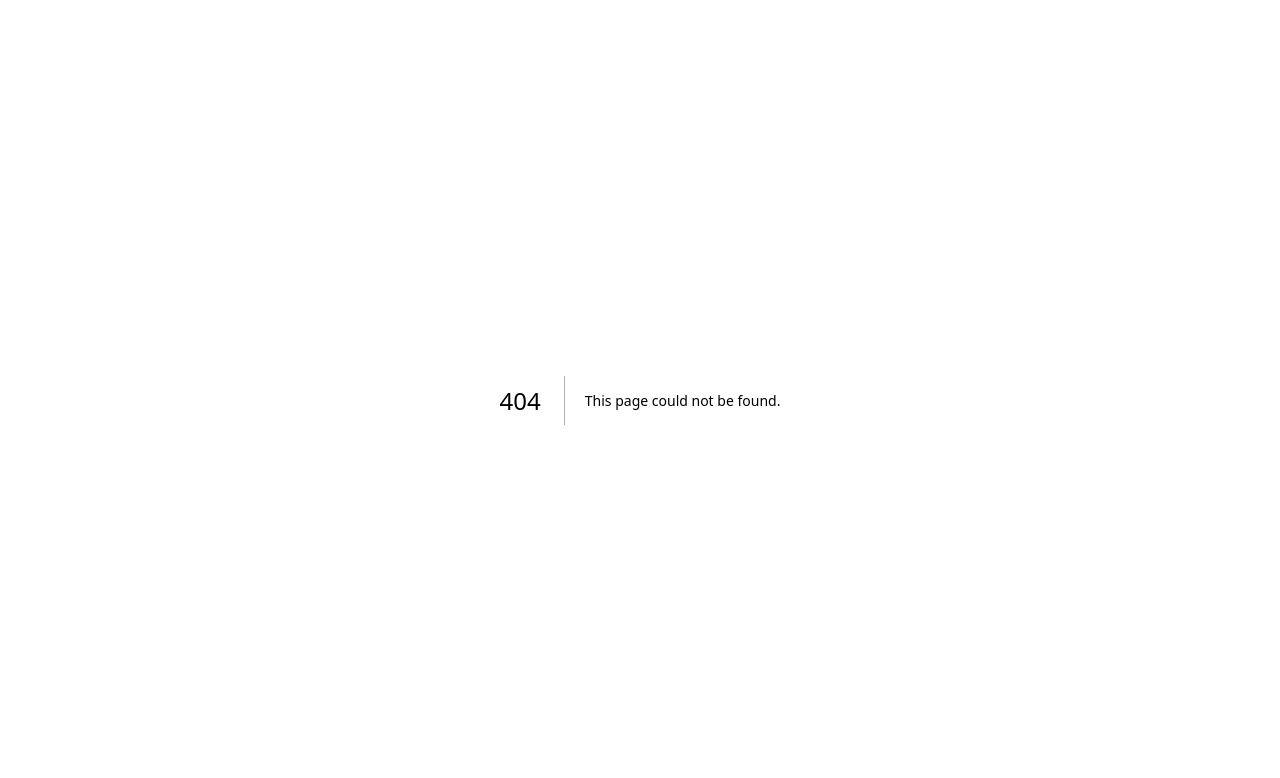
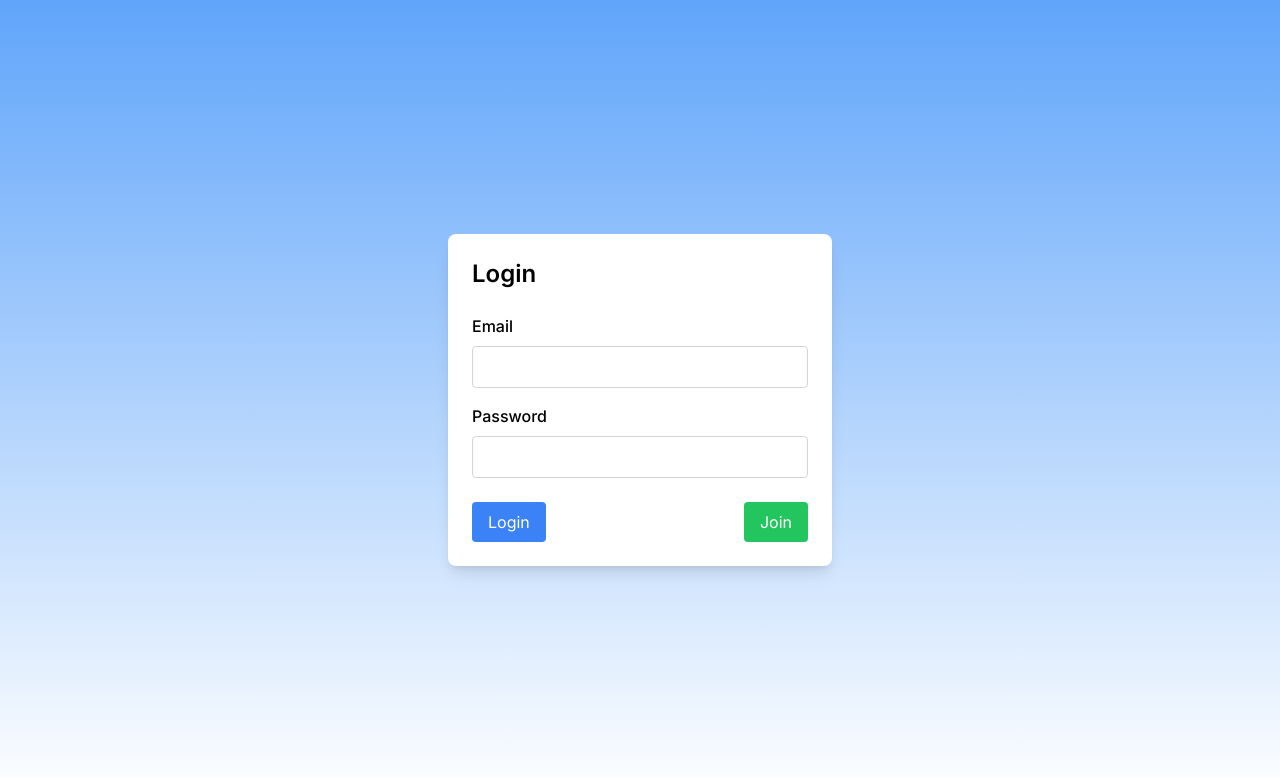
Before and after one commit to sunandasamanta/next-app, a Next.js app: page /login in a window 1280 px wide. Before the commit this address had no page. Shown: the top 778 px of the page. Built offline with nearby package versions, Linux system fonts and the light colour scheme.

Commit message:
login page

```diff
--- /dev/null
+++ b/src/app/login/page.jsx
@@ -0,0 +1,67 @@
+"use client"
+
+import { useState } from 'react';
+
+const LoginPage = () => {
+  const [email, setEmail] = useState('');
+  const [password, setPassword] = useState('');
+
+  const handleLogin = () => {
+    // Add your login logic here
+    // You can use the email and password state values to perform the login action
+    // For example, you can make an API call to authenticate the user
+  };
+
+  const handleJoin = () => {
+    // Add your logic to handle the "Join" button click
+    // For example, you can redirect the user to a registration page
+  };
+
+  return (
+    <div className="flex items-center justify-center h-screen bg-gradient-to-b from-blue-400 to-white">
+      <div className="w-96 text-black p-6 bg-white rounded-lg shadow-lg">
+        <h1 className="text-2xl font-semibold mb-6">Login</h1>
+        <div className="mb-4">
+          <label htmlFor="email" className="block font-medium mb-2">
+            Email
+          </label>
+          <input
+            type="email"
+            id="email"
+            className="w-full px-3 py-2 border border-gray-300 rounded focus:outline-none focus:border-blue-500"
+            value={email}
+            onChange={(e) => setEmail(e.target.value)}
+          />
+        </div>
+        <div className="mb-6">
+          <label htmlFor="password" className="block font-medium mb-2">
+            Password
+          </label>
+          <input
+            type="password"
+            id="password"
+            className="w-full px-3 py-2 border border-gray-300 rounded focus:outline-none focus:border-blue-500"
+            value={password}
+            onChange={(e) => setPassword(e.target.value)}
+          />
+        </div>
+        <div className="flex justify-between">
+          <button
+            className="bg-blue-500 text-white py-2 px-4 rounded focus:outline-none focus:ring-2 focus:ring-blue-600"
+            onClick={handleLogin}
+          >
+            Login
+          </button>
+          <button
+            className="bg-green-500 text-white py-2 px-4 rounded focus:outline-none focus:ring-2 focus:ring-green-600"
+            onClick={handleJoin}
+          >
+            Join
+          </button>
+        </div>
+      </div>
+    </div>
+  );
+};
+
+export default LoginPage;
```
